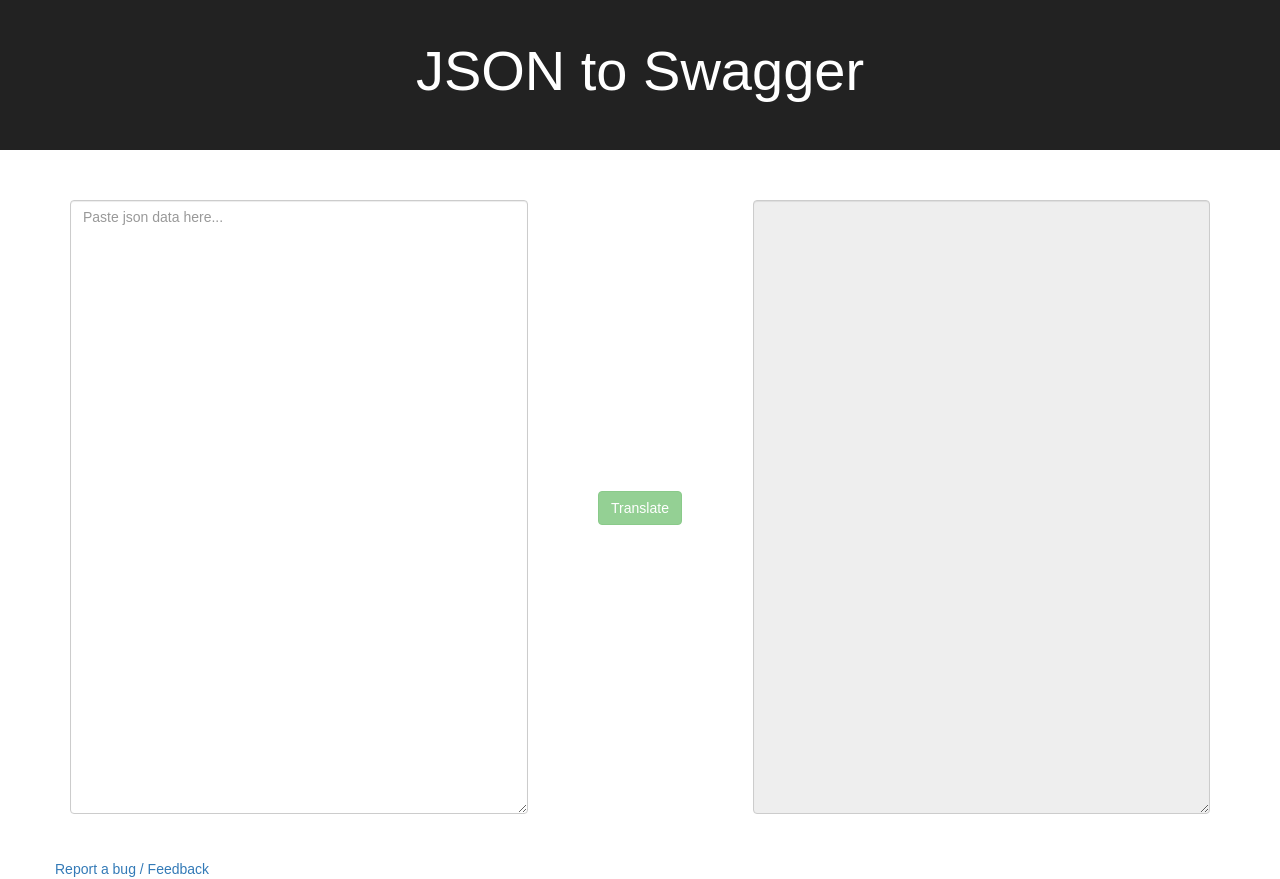
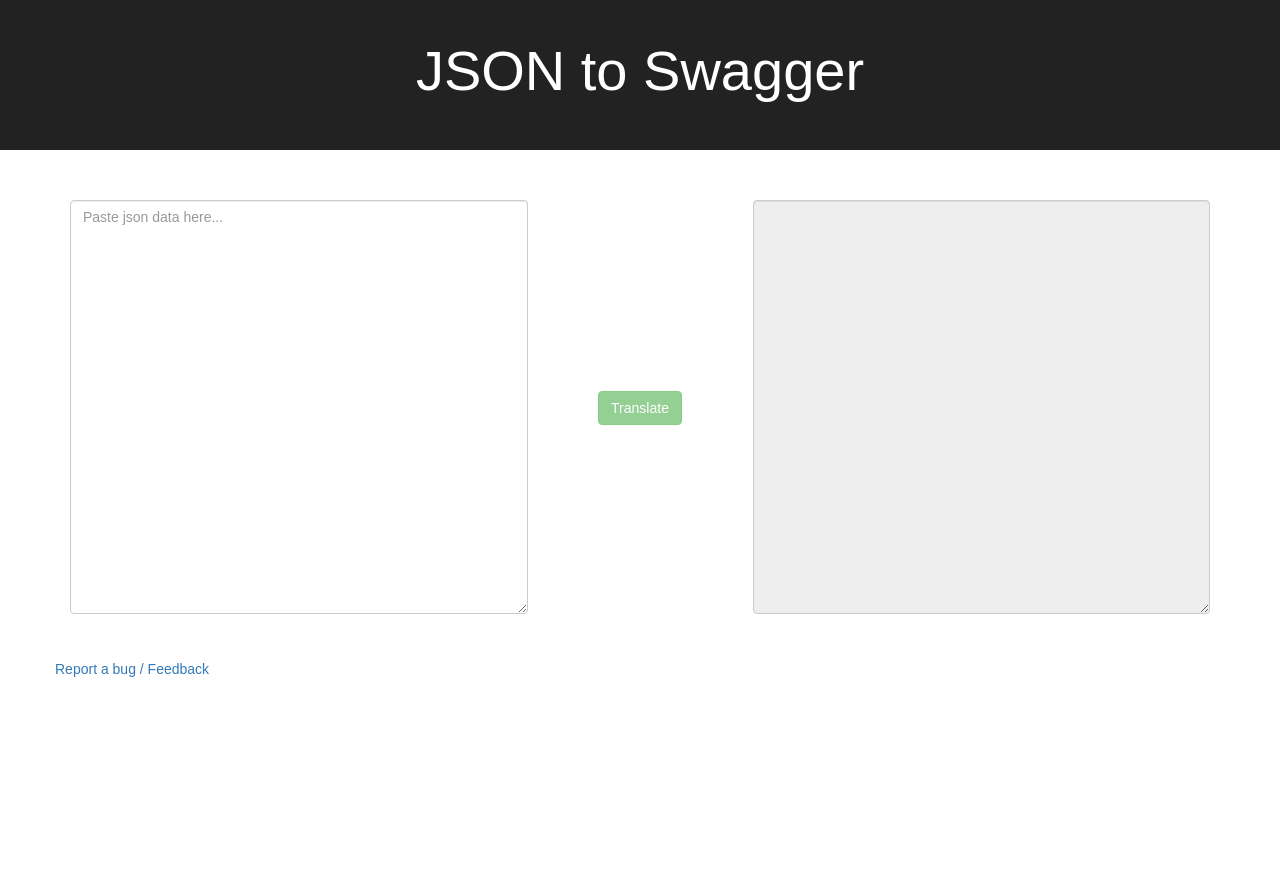
Before and after one commit to JustinFeng/json2swagger-web, a React (Create React App) app: page / in a window 1280 px wide. After the commit the page ends 800 px from the top, so only its background shows below. Built offline with nearby package versions, Linux system fonts and the light colour scheme.

Commit message:
Added feedback for invalid json input

```diff
--- a/src/components/Translator/Translator.css
+++ b/src/components/Translator/Translator.css
@@ -7,5 +7,5 @@
 }
 
 .App-convert {
-  line-height: 614px;
+  line-height: 414px;
 }
--- a/src/components/Translator/index.js
+++ b/src/components/Translator/index.js
@@ -4,7 +4,7 @@ import { FormGroup, FormControl, Button, Grid, Row, Col } from 'react-bootstrap'
 import apiUrl from '../../utils/apiUrl';
 import './Translator.css';
 
-const ROWS = 30;
+const ROWS = 20;
 
 class Translator extends Component {
   constructor(props) {
@@ -36,11 +36,13 @@ class Translator extends Component {
       .then(result => this.setState({ result }));
   };
 
+  validateState = () => this.state.data ? this.state.valid ? 'success' : 'error' : null;
+
   render = () =>
     <Grid className="App-grid">
       <Row className="show-grid">
         <Col md={5}>
-          <FormGroup controlId="jsonTextArea">
+          <FormGroup controlId="jsonTextArea" validationState={this.validateState()}>
             <FormControl
               componentClass="textarea"
               className="App-textarea"
@@ -49,6 +51,7 @@ class Translator extends Component {
               value={this.state.data}
               onChange={this.onChange}
             />
+            <FormControl.Feedback />
           </FormGroup>
         </Col>
         <Col md={2} className="App-convert">
```
Also changed, not shown: .eslintrc.js, 1 other file (tests, documents, lock files or other folders).
